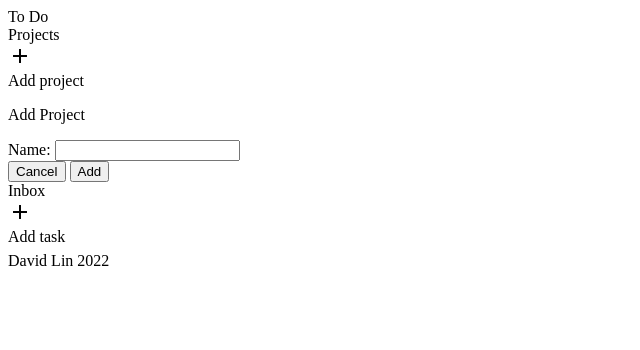
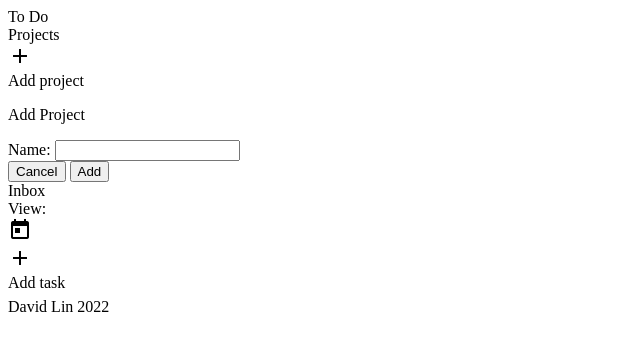
Before and after one commit to lindavid1998/to-do-list, a plain HTML site: page index.html in a window 1280 px wide. Shown: the whole page, without its empty margins (0-640 px from the left). Drawn offline with Linux system fonts and the light colour scheme.

Commit message:
Implement feature to toggle due date view between time remaining and date due

```diff
--- a/index.html
+++ b/index.html
@@ -39,6 +39,11 @@
 
         <div class="tasks">
             <div class="project-title">Inbox</div>
+            <div class="due-date-view">
+                <div class="view-label">View:</div>
+                <span class="material-icons md-18 active-view">today</span>
+                <!-- <span class="material-icons md-18">hourglass_empty</span> -->
+            </div>
             <div class="incomplete">
                 <div class="add-task-minimized">
                     <div class="icon">
```
